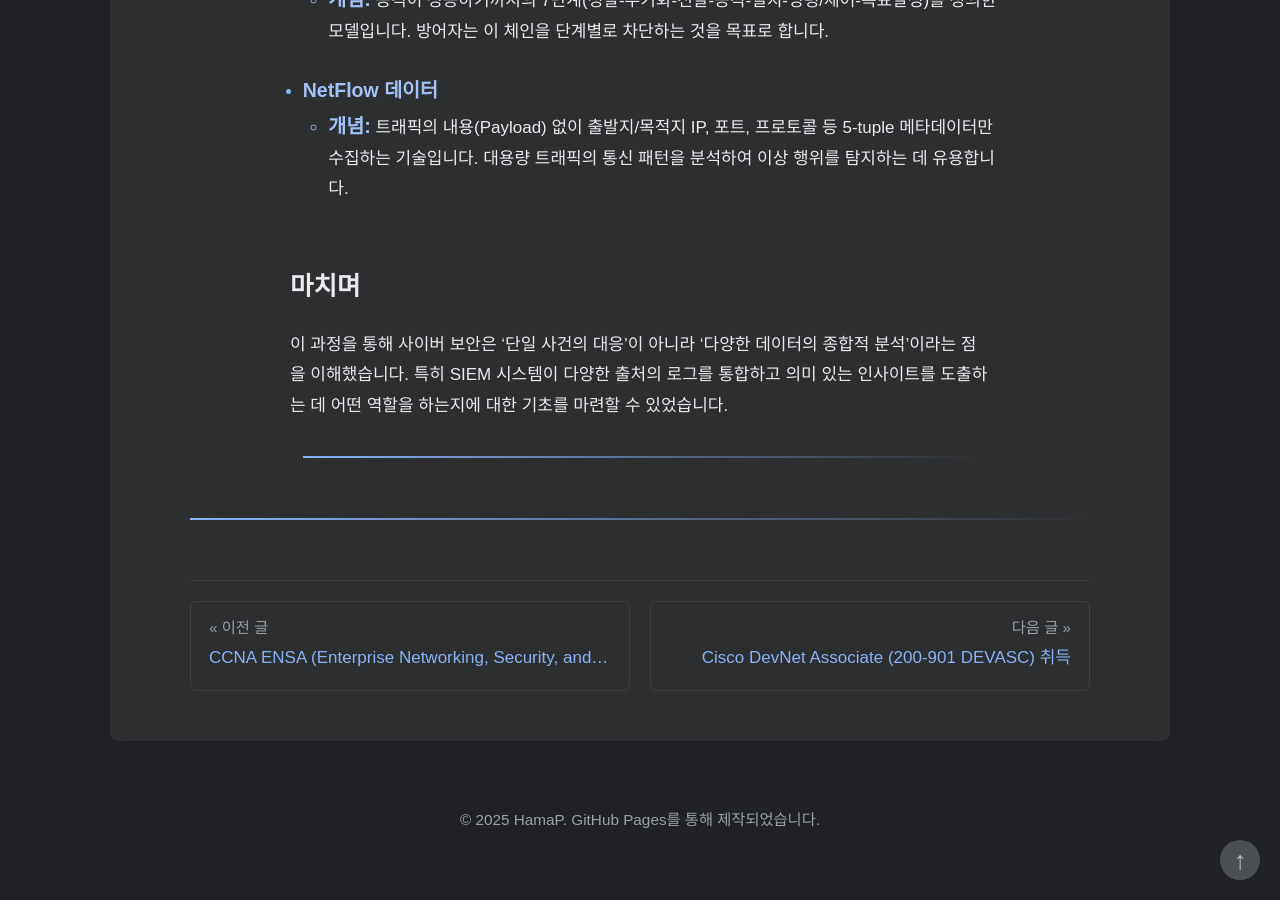
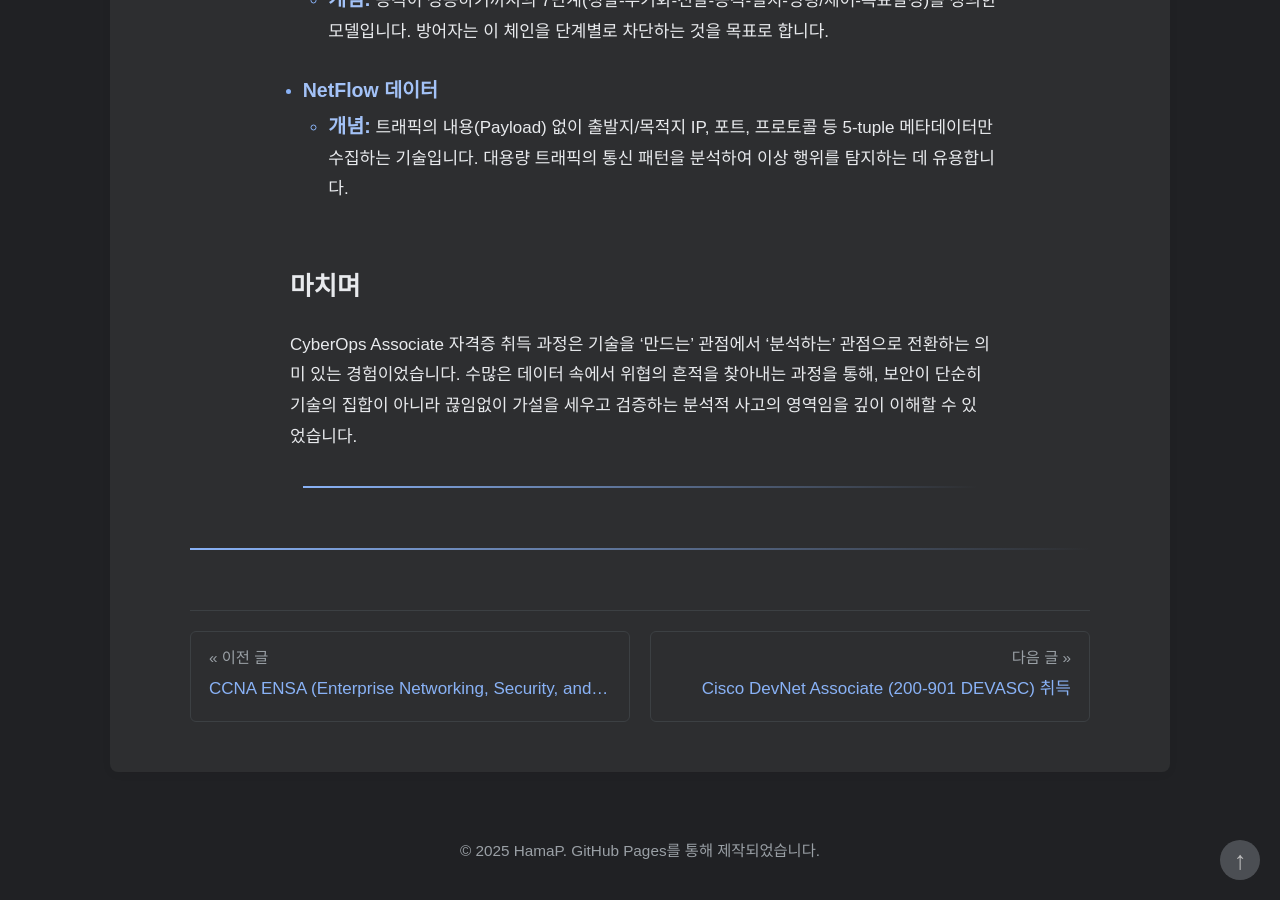
Before and after one commit to HamaP0/HamaP0.github.io, a Jekyll site: the page built from _posts/자격증/2025-08-02-CBROPS.md, in a window 1280 px wide and 900 px high, scrolled down 2168 px. Built offline with Jekyll 4.4.1, drawn with Linux system fonts in a browser that asks for light colours; some web fonts are replaced.

Commit message:
Update 2025-08-02-CBROPS.md

```diff
--- a/_posts/자격증/2025-08-02-CBROPS.md
+++ b/_posts/자격증/2025-08-02-CBROPS.md
@@ -52,7 +52,7 @@ SIEM(보안 정보 및 이벤트 관리 시스템)에서 특정 사용자에 대
 
 ## 마치며
 
-이 과정을 통해 사이버 보안은 ‘단일 사건의 대응’이 아니라 ‘다양한 데이터의 종합적 분석’이라는 점을 이해했습니다. 특히 SIEM 시스템이 다양한 출처의 로그를 통합하고 의미 있는 인사이트를 도출하는 데 어떤 역할을 하는지에 대한 기초를 마련할 수 있었습니다.
+CyberOps Associate 자격증 취득 과정은 기술을 '만드는' 관점에서 '분석하는' 관점으로 전환하는 의미 있는 경험이었습니다. 수많은 데이터 속에서 위협의 흔적을 찾아내는 과정을 통해, 보안이 단순히 기술의 집합이 아니라 끊임없이 가설을 세우고 검증하는 분석적 사고의 영역임을 깊이 이해할 수 있었습니다.
 
 
 <hr class="short-rule">
```
